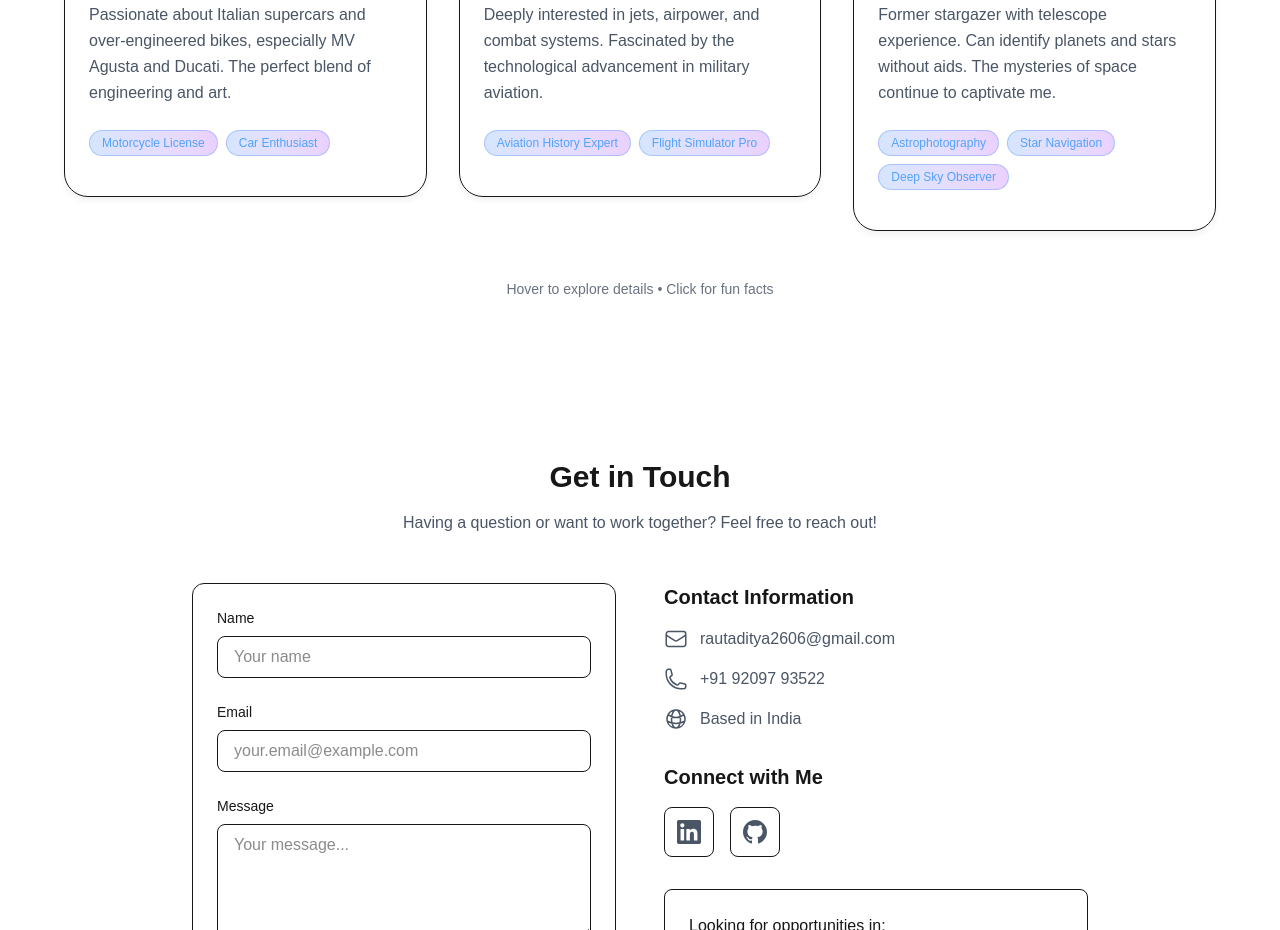
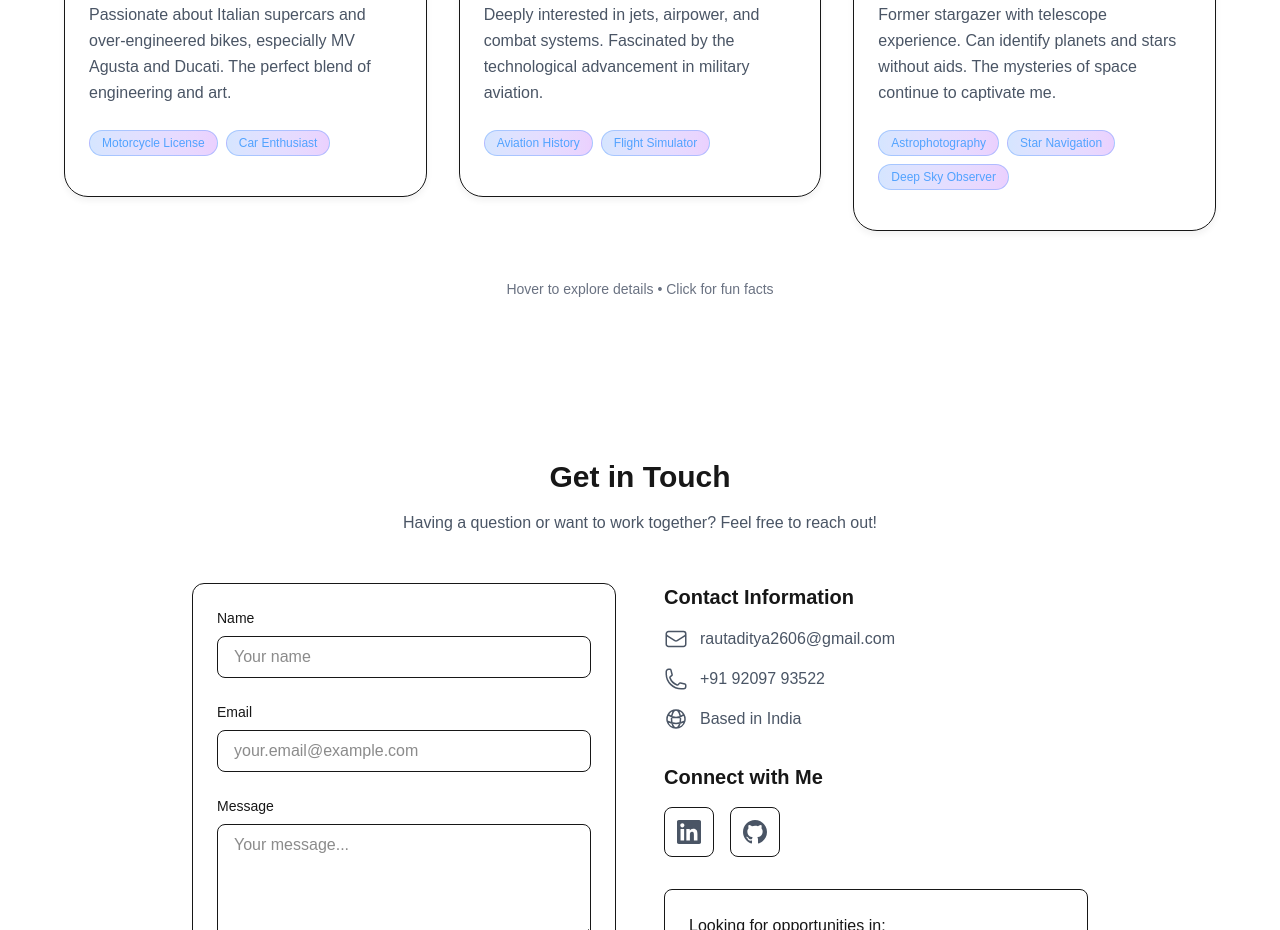
Before and after one commit to rautaditya2606/Portfolio, a Next.js app: page / in a window 1280 px wide. Shown: the part 4660-5590 px from the top of the page. Built offline with nearby package versions, Linux system fonts and the light colour scheme.

Commit message:
Fix TypeScript and ESLint issues

```diff
--- a/src/components/sections/Obsessions.tsx
+++ b/src/components/sections/Obsessions.tsx
@@ -2,14 +2,37 @@
 
 import { Section } from '@/components/ui/Section'
 import { m, AnimatePresence } from 'framer-motion'
-import Image from 'next/image'
 import { useState, useRef, useEffect } from 'react'
 
-const obsessions = [
+interface Achievement {
+	title: string
+	value: string
+}
+
+interface Stat {
+	label: string
+	value: string
+}
+
+interface ObsessionItem {
+	title: string
+	description: string
+	icon: string
+	details: string[]
+	color: string
+	achievements: Achievement[]
+	stats: Stat[]
+	funFact: string
+	bgImage: string
+}
+
+const obsessions: ObsessionItem[] = [
 	{
 		title: 'Automobiles',
-    description: 'Passionate about Italian supercars and over-engineered bikes, especially MV Agusta and Ducati. The perfect blend of engineering and art.',
+		description:
+			'Passionate about Italian supercars and over-engineered bikes, especially MV Agusta and Ducati. The perfect blend of engineering and art.',
 		icon: '🏎️',
+		details: [],
 		stats: [
 			{ label: 'Favorite Car', value: 'Ferrari F40' },
 			{ label: 'Dream Bike', value: 'Ducati Panigale V4R' },
@@ -18,13 +41,18 @@ const obsessions = [
 		],
 		bgImage: '/images/automotive-bg.jpg',
 		color: 'from-blue-500 to-purple-600',
-    achievements: [ 'Motorcycle License', 'Car Enthusiast'],
+		achievements: [
+			{ title: 'Motorcycle License', value: 'Obtained' },
+			{ title: 'Car Enthusiast', value: 'Expert' }
+		],
 		funFact: 'Can identify car models by engine sound alone',
 	},
 	{
 		title: 'Military Aviation',
-    description: 'Deeply interested in jets, airpower, and combat systems. Fascinated by the technological advancement in military aviation.',
+		description:
+			'Deeply interested in jets, airpower, and combat systems. Fascinated by the technological advancement in military aviation.',
 		icon: '✈️',
+		details: [],
 		stats: [
 			{ label: 'Favorite Jet', value: 'Marut' },
 			{ label: 'Dream Flight', value: 'Mach 2+ Speed' },
@@ -32,13 +60,18 @@ const obsessions = [
 		],
 		bgImage: '/images/aviation-bg.jpg',
 		color: 'from-blue-500 to-purple-600',
-    achievements: ['Aviation History Expert', 'Flight Simulator Pro'],
+		achievements: [
+			{ title: 'Aviation History', value: 'Expert' },
+			{ title: 'Flight Simulator', value: 'Pro' }
+		],
 		funFact: 'Can identify various aircraft by sight',
 	},
 	{
 		title: 'Astronomy',
-    description: 'Former stargazer with telescope experience. Can identify planets and stars without aids. The mysteries of space continue to captivate me.',
+		description:
+			'Former stargazer with telescope experience. Can identify planets and stars without aids. The mysteries of space continue to captivate me.',
 		icon: '🔭',
+		details: [],
 		stats: [
 			{ label: 'Favorite Planet', value: 'Saturn' },
 			{ label: 'Telescope', value: 'Phoenix 60700' },
@@ -47,7 +80,11 @@ const obsessions = [
 		],
 		bgImage: '/images/astronomy-bg.jpg',
 		color: 'from-purple-500 to-indigo-600',
-    achievements: ['Astrophotography', 'Star Navigation', 'Deep Sky Observer'],
+		achievements: [
+			{ title: 'Astrophotography', value: 'Advanced' },
+			{ title: 'Star Navigation', value: 'Expert' },
+			{ title: 'Deep Sky Observer', value: 'Certified' }
+		],
 		funFact: 'Can point out all planets at night sky',
 	},
 ]
@@ -79,33 +116,14 @@ const FloatingParticles = ({ count = 20 }) => {
 	)
 }
 
-const ProgressBar = ({ value, max, label }) => {
-  return (
-    <div className="mb-3">
-      <div className="flex justify-between text-xs mb-1">
-        <span className="text-gray-400">{label}</span>
-        <span className="text-blue-400">{value}/{max}</span>
-      </div>
-      <div className="w-full bg-gray-700 rounded-full h-1.5">
-        <m.div
-          className="bg-gradient-to-r from-blue-500 to-purple-600 h-1.5 rounded-full"
-          initial={{ width: 0 }}
-          animate={{ width: `${(value / max) * 100}%` }}
-          transition={{ duration: 1, delay: 0.5 }}
-        />
-      </div>
-    </div>
-  )
-}
-
 export const Obsessions = () => {
-  const [hoveredIndex, setHoveredIndex] = useState(null)
-  const [selectedCard, setSelectedCard] = useState(null)
+	const [hoveredIndex, setHoveredIndex] = useState<number | null>(null)
+	const [selectedCard, setSelectedCard] = useState<number | null>(null)
 	const [mousePosition, setMousePosition] = useState({ x: 0, y: 0 })
-  const containerRef = useRef(null)
+	const containerRef = useRef<HTMLDivElement>(null)
 
 	useEffect(() => {
-    const handleMouseMove = (e) => {
+		const handleMouseMove = (e: MouseEvent) => {
 			if (containerRef.current) {
 				const rect = containerRef.current.getBoundingClientRect()
 				setMousePosition({
@@ -140,9 +158,7 @@ export const Obsessions = () => {
 					transition={{ duration: 0.5 }}
 					viewport={{ once: true }}
 				>
-          <m.h2
-            className="text-5xl font-bold mb-6 relative inline-block text-white"
-          >
+					<m.h2 className="text-5xl font-bold mb-6 relative inline-block text-white">
 						Beyond Tech
 					</m.h2>
 					<m.p
@@ -152,7 +168,8 @@ export const Obsessions = () => {
 						transition={{ duration: 0.5, delay: 0.1 }}
 						viewport={{ once: true }}
 					>
-            Obsessions that fuel creativity, inspire innovation, and drive relentless pursuit of excellence
+						Obsessions that fuel creativity, inspire innovation, and drive
+						relentless pursuit of excellence
 					</m.p>
 				</m.div>
 
@@ -167,30 +184,39 @@ export const Obsessions = () => {
 							className="relative group cursor-pointer"
 							onMouseEnter={() => setHoveredIndex(index)}
 							onMouseLeave={() => setHoveredIndex(null)}
-              onClick={() => setSelectedCard(selectedCard === index ? null : index)}
+							onClick={() =>
+								setSelectedCard(
+									selectedCard === index ? null : index
+								)
+							}
 						>
 							<m.div
 								className="bg-light-card dark:bg-dark-card rounded-3xl p-6 border border-light-border dark:border-dark-border hover:border-transparent transition-all duration-500 relative overflow-hidden backdrop-blur-sm"
 								whileHover={{
 									y: -8,
-                  boxShadow: '0 20px 40px rgba(0,0,0,0.1), 0 0 0 1px rgba(59,130,246,0.3)'
+									boxShadow:
+										'0 20px 40px rgba(0,0,0,0.1), 0 0 0 1px rgba(59,130,246,0.3)',
 								}}
 								animate={{
-                  boxShadow: hoveredIndex === index
+									boxShadow:
+										hoveredIndex === index
 											? '0 25px 50px rgba(0,0,0,0.15), 0 0 0 1px rgba(147,51,234,0.3)'
-                    : '0 4px 6px rgba(0,0,0,0.05)'
+											: '0 4px 6px rgba(0,0,0,0.05)',
 								}}
 							>
 								{/* Gradient overlay */}
-                <div className={`absolute inset-0 bg-gradient-to-br ${obsession.color} opacity-0 group-hover:opacity-10 transition-opacity duration-500`} />
+								<div
+									className={`absolute inset-0 bg-gradient-to-br ${obsession.color} opacity-0 group-hover:opacity-10 transition-opacity duration-500`}
+								/>
 
 								{/* Magnetic mouse follow effect */}
 								<m.div
 									className="absolute inset-0 bg-gradient-to-r from-blue-500/10 to-purple-600/10 rounded-3xl opacity-0 group-hover:opacity-100 transition-opacity duration-300"
 									animate={{
-                    background: hoveredIndex === index
+										background:
+											hoveredIndex === index
 												? `radial-gradient(circle at ${mousePosition.x}px ${mousePosition.y}px, rgba(59,130,246,0.1) 0%, transparent 50%)`
-                      : undefined
+												: undefined,
 									}}
 								/>
 
@@ -207,7 +233,7 @@ export const Obsessions = () => {
 											initial={{ scale: 0, rotate: 180 }}
 											animate={{
 												scale: hoveredIndex === index ? 1 : 0,
-                        rotate: hoveredIndex === index ? 0 : 180
+												rotate: hoveredIndex === index ? 0 : 180,
 											}}
 											className="bg-gradient-to-r from-blue-500 to-purple-600 rounded-full p-3 shadow-lg"
 										>
@@ -237,13 +263,13 @@ export const Obsessions = () => {
 									<div className="flex flex-wrap gap-2 mb-4">
 										{obsession.achievements.map((achievement, i) => (
 											<m.span
-                        key={achievement}
+												key={achievement.title}
 												initial={{ opacity: 0, scale: 0 }}
 												animate={{ opacity: 1, scale: 1 }}
 												transition={{ delay: i * 0.1 + 0.3 }}
 												className="px-3 py-1 text-xs bg-gradient-to-r from-blue-500/20 to-purple-600/20 text-blue-400 rounded-full border border-blue-500/30"
 											>
-                        {achievement}
+												{achievement.title}
 											</m.span>
 										))}
 									</div>
@@ -288,11 +314,17 @@ export const Obsessions = () => {
 											>
 												<div className="flex items-center gap-3 mb-3">
 													<div className="w-8 h-8 bg-gradient-to-r from-blue-500 to-purple-600 rounded-full flex items-center justify-center">
-                            <svg className="w-4 h-4 text-white" fill="currentColor" viewBox="0 0 20 20">
+														<svg
+															className="w-4 h-4 text-white"
+															fill="currentColor"
+															viewBox="0 0 20 20"
+														>
 															<path d="M9.049 2.927c.3-.921 1.603-.921 1.902 0l1.07 3.292a1 1 0 00.95.69h3.462c.969 0 1.371 1.24.588 1.81l-2.8 2.034a1 1 0 00-.364 1.118l1.07 3.292c.3.921-.755 1.688-1.54 1.118l-2.8-2.034a1 1 0 00-1.175 0l-2.8 2.034c-.784.57-1.838-.197-1.539-1.118l1.07-3.292a1 1 0 00-.364-1.118L2.98 8.72c-.783-.57-.38-1.81.588-1.81h3.461a1 1 0 00.951-.69l1.07-3.292z" />
 														</svg>
 													</div>
-                          <span className="text-sm font-medium text-gray-600 dark:text-gray-400">Fun Fact</span>
+													<span className="text-sm font-medium text-gray-600 dark:text-gray-400">
+														Fun Fact
+													</span>
 												</div>
 												<p className="text-sm text-gray-700 dark:text-gray-300 italic">
 													{obsession.funFact}
--- a/src/components/sections/Projects.tsx
+++ b/src/components/sections/Projects.tsx
@@ -2,7 +2,6 @@
 
 import { Section } from '@/components/ui/Section'
 import { m } from 'framer-motion'
-import Link from 'next/link'
 import { useEffect, useRef, useCallback } from 'react'
 
 const projects = [
```
Lines whose indentation alone changed are shown as unchanged.
